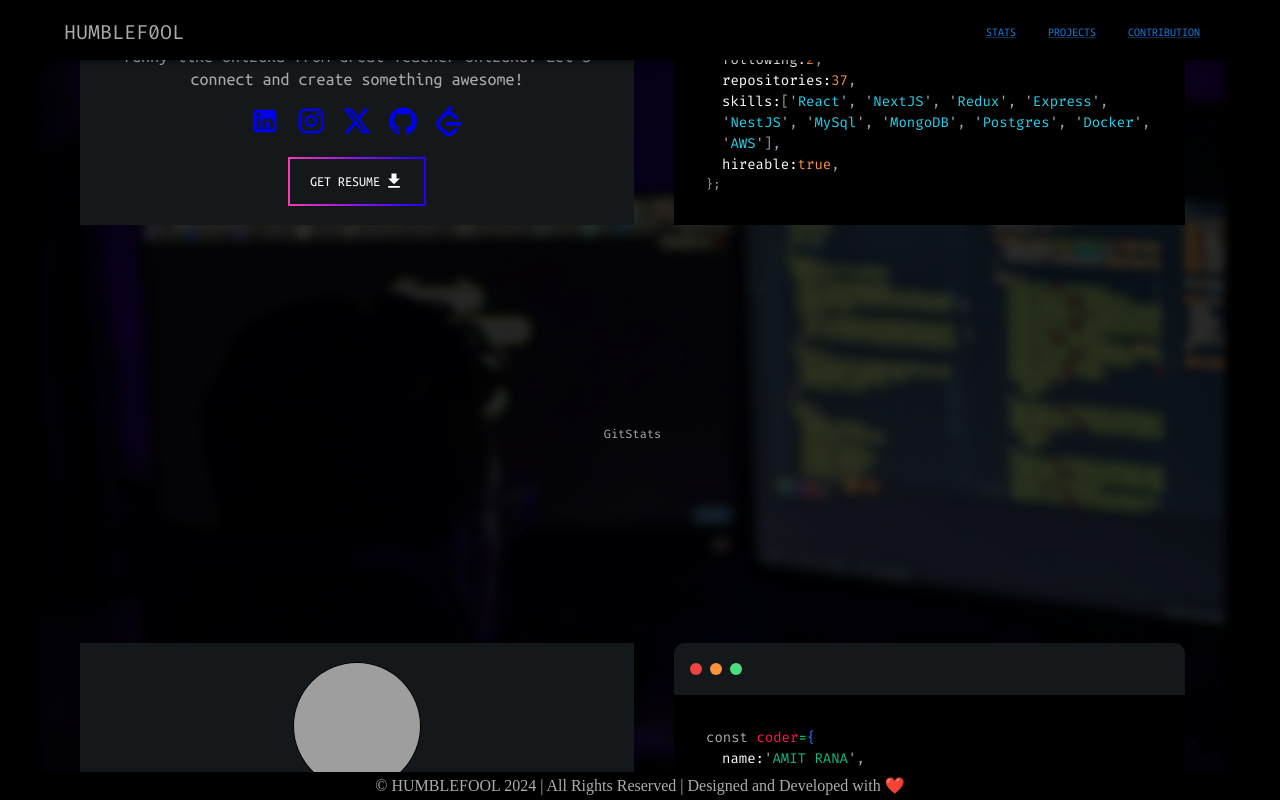
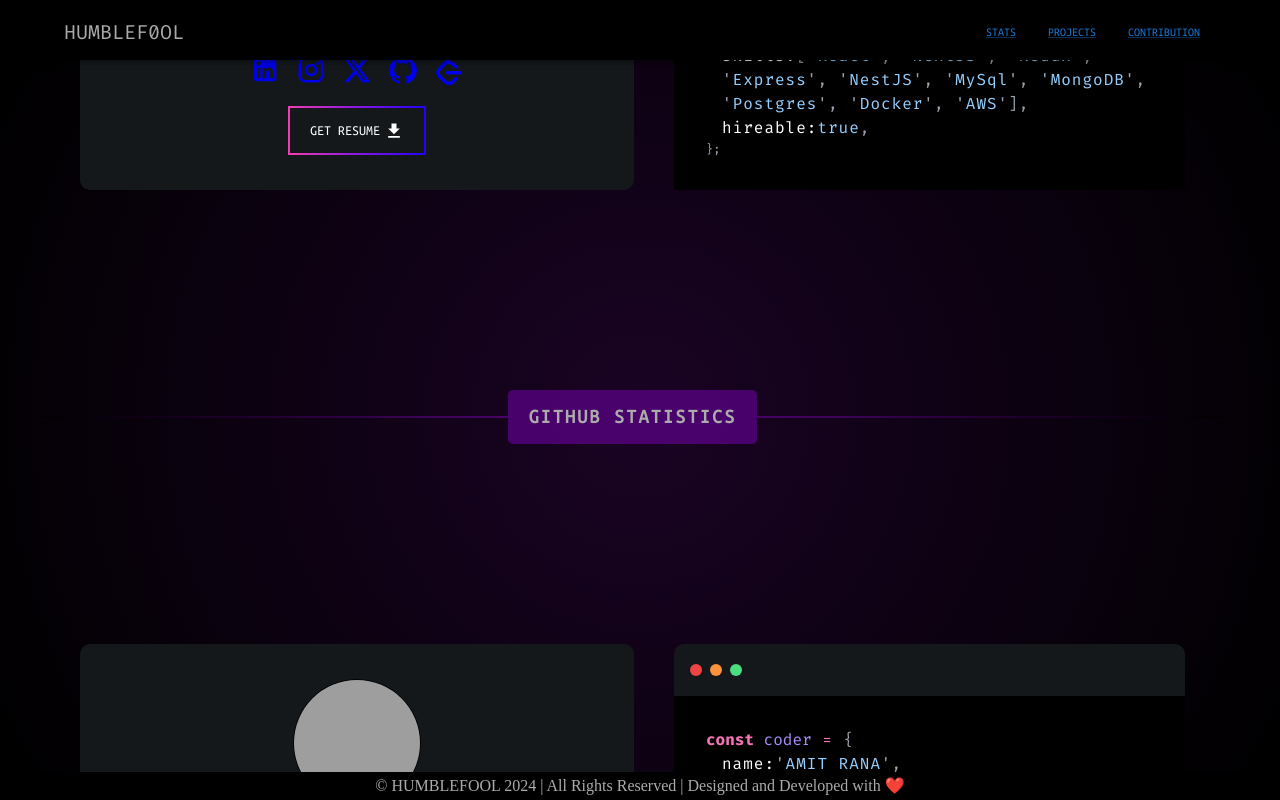
Before and after one commit to HUMBLEF0OL/portfolio, a Next.js app: page / in a window 1280 px wide. Built offline with nearby package versions, Linux system fonts and the light colour scheme; grey boxes are pictures that could not be loaded.

Commit message:
fix: implemented the section title component

```diff
--- a/src/app/layout.tsx
+++ b/src/app/layout.tsx
@@ -60,7 +60,8 @@ export default function RootLayout({
                 overflowY: 'auto',
               },
               zIndex: 1,
-              px: '40px'
+              px: '40px',
+              background: 'radial-gradient(circle, #1a0324 0%, #000000 100%)',
             }}>
               {children}
 
--- a/src/app/page.tsx
+++ b/src/app/page.tsx
@@ -42,7 +42,7 @@ export default function Home() {
         fontFamily: "Fira Code"
       }}
     >
-      <BlurredBackground imageUrl={HomeBg.src} />
+      {/* <BlurredBackground imageUrl={HomeBg.src} /> */}
       <Box sx={{
         position: "relative",
         zIndex: 1,
--- a/src/components/GitStats/GitStats.tsx
+++ b/src/components/GitStats/GitStats.tsx
@@ -1,8 +1,67 @@
+import { Box } from '@mui/material'
 import React from 'react'
+import SectionTitle from '../SectionTitle/SectionTitle'
+import Image from 'next/image'
+import { userData } from '@/constants/userData'
 
 const GitStats = () => {
     return (
-        <div>GitStats</div>
+        <Box sx={{ width: '100%', display: 'flex', flexDirection: 'column', rowGap: '40px' }}>
+            <SectionTitle title={'github statistics'} />
+
+            {/* <Box sx={{
+                width: '100%',
+                display: 'flex',
+                flexDirection: 'column',
+                justifyContent: 'center',
+                alignItems: 'center'
+            }}>
+                <Image
+                    src={`http://github-profile-summary-cards.vercel.app/api/cards/profile-details?username=${userData.githubUser}&theme=algolia`}
+                    // src={'https://github-profile-summary-cards.vercel.app/api/cards/profile-details?username=HUMBLEF0OL&theme=material-palenight'}
+                    width={1080}
+                    height={520}
+                    alt='github profile-details'
+                    style={{
+                        borderRadius: '10px',
+                        maxWidth: '100%'
+                    }}
+                />
+
+                <Box sx={{
+                    display: 'flex',
+                    width: '520px',
+                    columnGap: '20px'
+                }}>
+                    <Box sx={{
+                        width: '50%',
+                        '-webkit-box-shadow': '0px 0px 285px 21px rgba(235,9,220,0.25)',
+                        '-moz-box-shadow': '0px 0px 285px 21px rgba(235,9,220,0.25)',
+                        boxShadow: '0px 0px 269px 176px  rgba(235,9,220,0.25)',
+                        backgroundColor: "#1a0324"
+                    }}>
+                        <Image
+                            src={'https://github-readme-stats.vercel.app/api?username=humblef0ol&show=prs_merged_percentage&show_icons=true&theme=material-palenight&hide=issues'}
+                            width={520}
+                            height={260}
+                            style={{ maxHeight: '520px' }}
+                            alt="github stats"
+                        />
+                    </Box>
+
+                    <Box sx={{ width: '50%' }}>
+                        <Image
+                            src={`https://github-readme-stats.vercel.app/api?username=${userData.githubUser}&show_icons=true&include_all_commits=true&theme=algolia&hide_border=true`}
+                            width={520}
+                            height={260}
+                            alt="github stats"
+                        />
+                    </Box>
+
+                </Box>
+            </Box> */}
+
+        </Box>
     )
 }
 
--- a/src/components/Profile/CodeInfo.tsx
+++ b/src/components/Profile/CodeInfo.tsx
@@ -5,12 +5,13 @@ import React from 'react'
 
 const CodeInfo = ({ profileData }: { profileData: any }) => {
     const spanSx = {
-        fontSize: '14px',
-        fontFamily: 'inherit'
+        fontSize: '16px',
+        fontFamily: 'inherit',
+        letterSpacing: 1,
     }
     const typographySx = {
         fontFamily: 'Fira Code',
-        fontSize: '14px'
+        fontSize: '16px',
     }
     return (
         <Box sx={{
@@ -26,7 +27,7 @@ const CodeInfo = ({ profileData }: { profileData: any }) => {
                 alignItems: 'center',
                 px: '16px',
                 py: '4px',
-                height: '52px'
+                height: '52px',
 
             }}>
                 <Box sx={{
@@ -60,47 +61,47 @@ const CodeInfo = ({ profileData }: { profileData: any }) => {
                 backgroundColor: '#000000'
 
             }}>
-                <Typography sx={{ ...typographySx }}>
-                    const <Typography component="span" sx={{ color: '#ff1744', ...typographySx }}>coder</Typography>
-                    <Typography component="span" sx={{ color: '#00e676', ...spanSx }}>=</Typography>
-                    <Typography component="span" sx={{ color: '#2979ff', ...spanSx }}>{'{'}</Typography>
+                <Typography sx={{ ...typographySx, color: '#F472B6', fontWeight: 700 }}>
+                    const <Typography component="span" sx={{ color: '#A78BFA', ...typographySx }}>coder</Typography>
+                    <Typography component="span" sx={{ color: '#F472B6', ...spanSx }}>&nbsp;=&nbsp;</Typography>
+                    <Typography component="span" sx={{ color: '#9CA3AF', ...spanSx }}>{'{'}</Typography>
                 </Typography>
                 <Typography sx={{ ...typographySx }}>
                     <Typography component="span" sx={{ color: '#fff', ...spanSx, ml: 2 }}>name:</Typography>
                     <Typography component="span" sx={{ color: '#9ca3af', ...spanSx }}>'</Typography>
-                    <Typography component="span" sx={{ color: '#10b981', ...spanSx }}>{profileData.name}</Typography>
-                    <Typography component="span" sx={{ color: '#9ca3af', ...spanSx }}>',</Typography>
+                    <Typography component="span" sx={{ color: '#96d0ff', ...spanSx }}>{profileData.name}</Typography>
+                    <Typography component="span" sx={{ color: '#9CA3AF', ...spanSx }}>',</Typography>
                 </Typography>
 
                 <Typography sx={{ ...typographySx }}>
                     <Typography component="span" sx={{ color: '#fff', ...spanSx, ml: 2 }}>company:</Typography>
                     <Typography component="span" sx={{ color: '#9ca3af', ...spanSx }}>'</Typography>
-                    <Typography component="span" sx={{ color: '#10b981', ...spanSx }}>{profileData.company}</Typography>
+                    <Typography component="span" sx={{ color: '#96d0ff', ...spanSx }}>{profileData.company}</Typography>
                     <Typography component="span" sx={{ color: '#9ca3af', ...spanSx }}>',</Typography>
                 </Typography>
 
                 <Typography sx={{ ...typographySx }}>
                     <Typography component="span" sx={{ color: '#fff', ...spanSx, ml: 2 }}>location:</Typography>
                     <Typography component="span" sx={{ color: '#9ca3af', ...spanSx }}>'</Typography>
-                    <Typography component="span" sx={{ color: '#10b981', ...spanSx }}>{profileData.location}</Typography>
+                    <Typography component="span" sx={{ color: '#96d0ff', ...spanSx }}>{profileData.location}</Typography>
                     <Typography component="span" sx={{ color: '#9ca3af', ...spanSx }}>,</Typography>
                 </Typography>
 
                 <Typography sx={{ ...typographySx }}>
                     <Typography component="span" sx={{ color: '#fff', ...spanSx, ml: 2 }}>followers:</Typography>
-                    <Typography component="span" sx={{ color: '#fb923c', ...spanSx }}>{profileData.followers}</Typography>
+                    <Typography component="span" sx={{ color: '#96d0ff', ...spanSx }}>{profileData.followers}</Typography>
                     <Typography component="span" sx={{ color: '#9ca3af', ...spanSx }}>,</Typography>
                 </Typography>
 
                 <Typography sx={{ ...typographySx }}>
                     <Typography component="span" sx={{ color: '#fff', ...spanSx, ml: 2 }}>following:</Typography>
-                    <Typography component="span" sx={{ color: '#fb923c', ...spanSx }}>{profileData.following}</Typography>
+                    <Typography component="span" sx={{ color: '#96d0ff', ...spanSx }}>{profileData.following}</Typography>
                     <Typography component="span" sx={{ color: '#9ca3af', ...spanSx }}>,</Typography>
                 </Typography>
 
                 <Typography sx={{ ...typographySx }}>
                     <Typography component="span" sx={{ color: '#fff', ...spanSx, ml: 2 }}>repositories:</Typography>
-                    <Typography component="span" sx={{ color: '#fb923c', ...spanSx }}>{profileData.public_repos}</Typography>
+                    <Typography component="span" sx={{ color: '#96d0ff', ...spanSx }}>{profileData.public_repos}</Typography>
                     <Typography component="span" sx={{ color: '#9ca3af', ...spanSx }}>,</Typography>
                 </Typography>
 
@@ -109,7 +110,7 @@ const CodeInfo = ({ profileData }: { profileData: any }) => {
                     <Typography component="span" sx={{ color: '#9ca3af', ...spanSx }}>{`['`}</Typography>
                     {userData.skills.map((skill, i) => (
                         <>
-                            <Typography component="span" sx={{ color: '#22d3ee', ...spanSx }}>{skill}</Typography>
+                            <Typography component="span" sx={{ color: '#96d0ff', ...spanSx }}>{skill}</Typography>
                             {i !== userData.skills.length - 1 && <Typography component="span" sx={{ color: '#9ca3af', ...spanSx }}>', '</Typography>}
                         </>
                     ))}
@@ -118,7 +119,7 @@ const CodeInfo = ({ profileData }: { profileData: any }) => {
 
                 <Typography sx={{ ...typographySx }}>
                     <Typography component="span" sx={{ color: '#fff', ...spanSx, ml: 2 }}>hireable:</Typography>
-                    <Typography component="span" sx={{ color: '#fb923c', ...spanSx }}>{profileData?.hireable.toString()}</Typography>
+                    <Typography component="span" sx={{ color: '#96d0ff', ...spanSx }}>{profileData?.hireable.toString()}</Typography>
                     <Typography component="span" sx={{ color: '#9ca3af', ...spanSx }}>,</Typography>
                 </Typography>
 
--- a/src/components/Profile/UserInfo.tsx
+++ b/src/components/Profile/UserInfo.tsx
@@ -24,7 +24,8 @@ const UserInfo = ({ profileData }: { profileData: any }) => {
             alignItems: 'center',
             px: '40px',
             py: '16px',
-            rowGap: '16px'
+            rowGap: '16px',
+            borderRadius: '10px'
         }}>
             <Image
                 src={profileData.avatar_url}
--- /dev/null
+++ b/src/components/SectionTitle/SectionTitle.tsx
@@ -0,0 +1,34 @@
+import { Box, Typography } from '@mui/material'
+import React from 'react'
+
+const SectionTitle: React.FC<{ title: string }> = ({ title }) => {
+    return (
+        <Box>
+
+            <Box sx={{
+                display: 'flex',
+                justifyContent: 'center',
+                alignItems: 'center',
+            }}>
+                <Box sx={{ backgroundImage: 'linear-gradient(45deg, #000, #620090ab)', flex: 1, height: "2px" }} />
+                <Typography
+                    variant='h3'
+                    sx={{
+                        backgroundColor: '#620090ab',
+                        px: '20px',
+                        py: '15px',
+                        width: 'fit-content',
+                        borderRadius: '5px',
+                        fontWeight: 600,
+                        letterSpacing: 2.25
+                    }}>
+                    {title?.toUpperCase()}
+                </Typography>
+                <Box sx={{ backgroundImage: 'linear-gradient(45deg, #620090ab, #000)', flex: 1, height: "2px" }} />
+
+            </Box>
+        </Box>
+    )
+}
+
+export default SectionTitle
```
